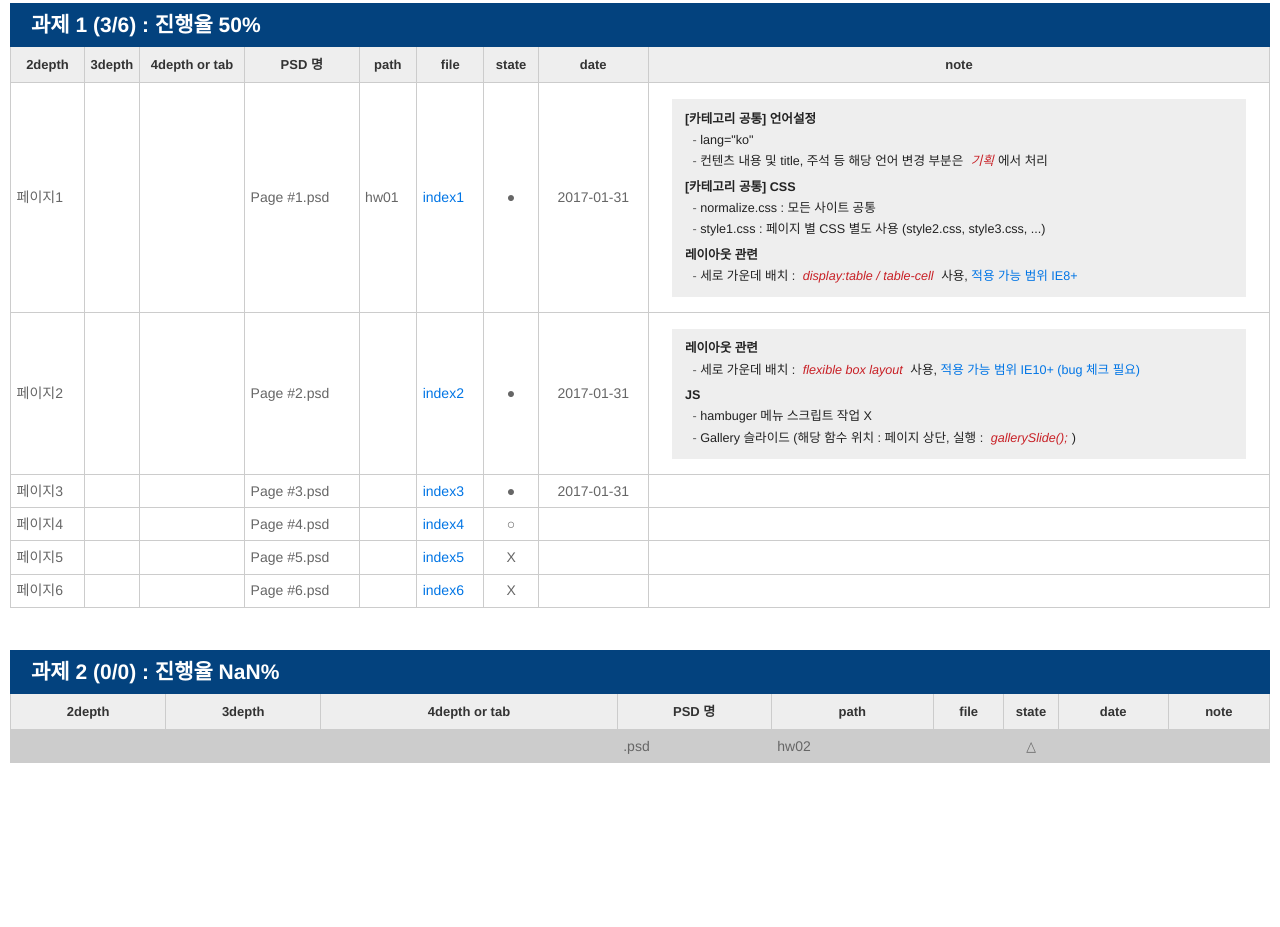
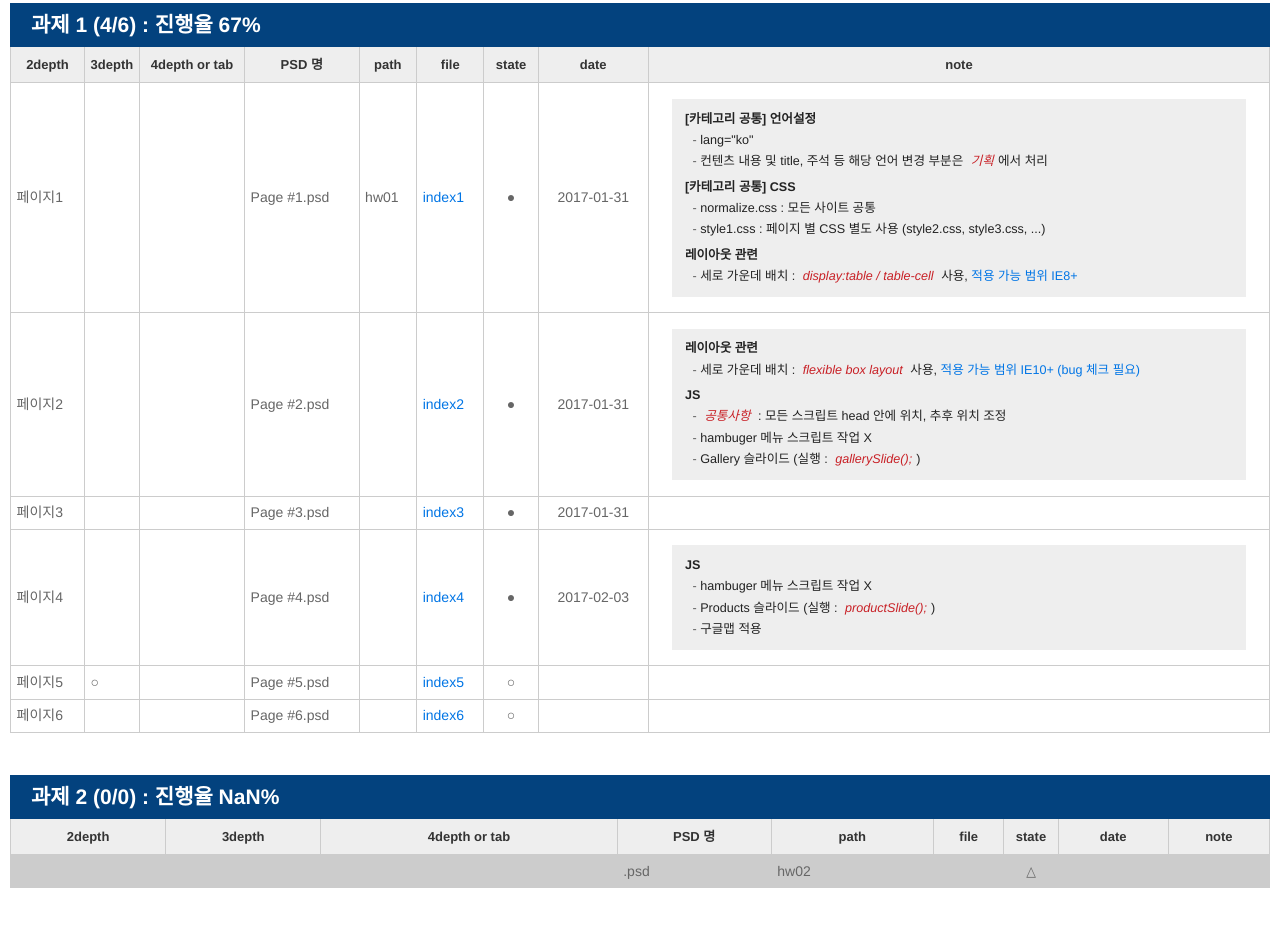
Before and after one commit to seong-jin/FDS3-homework, a plain HTML site: page list.html in a window 1280 px wide. Shown: the part 435-1362 px from the top of the page. Before the commit the page ends 1268 px from the top, so only its background shows below. Drawn offline with nearby package versions, Linux system fonts and the light colour scheme.

Commit message:
리스트 수정

```diff
--- a/list.html
+++ b/list.html
@@ -141,8 +141,9 @@ section table .line-through {text-decoration:line-through}
 									<dd>세로 가운데 배치 : <em>flexible box layout</em> 사용, <a href="http://caniuse.com/#search=flex" target="_blank">적용 가능 범위 IE10+ (bug 체크 필요)</a>
 									</dd>
 									<dt>JS</dt>
+									<dd><em>공통사항</em> : 모든 스크립트 head 안에 위치, 추후 위치 조정</dd>
 									<dd>hambuger 메뉴 스크립트 작업 X</dd>
-									<dd>Gallery 슬라이드 (해당 함수 위치 : 페이지 상단, 실행 : <em>gallerySlide();</em>)</dd>
+									<dd>Gallery 슬라이드 (실행 : <em>gallerySlide();</em>)</dd>
 								</dl>
 							</td>
 						</tr>
@@ -166,20 +167,25 @@ section table .line-through {text-decoration:line-through}
 							<td>Page #4.psd</td>
 							<td class="path"></td>
 							<td class="file"><a href="#">index4</a></td>
-							<td class="stat">○</td>
-							<td class="date"></td>
+							<td class="stat">●</td>
+							<td class="date">2017-02-03</td>
 							<td class="note">
-
+								<dl>
+									<dt>JS</dt>
+									<dd>hambuger 메뉴 스크립트 작업 X</dd>
+									<dd>Products 슬라이드 (실행 : <em>productSlide();</em>)</dd>
+									<dd>구글맵 적용</dd>
+								</dl>
 							</td>
 						</tr>
 						<tr>
 							<td class="tit">페이지5</td>
-							<td></td>
+							<td>○</td>
 							<td></td>
 							<td>Page #5.psd</td>
 							<td class="path"></td>
 							<td class="file"><a href="#">index5</a></td>
-							<td class="stat">X</td>
+							<td class="stat">○</td>
 							<td class="date"></td>
 							<td class="note">
 
@@ -192,7 +198,7 @@ section table .line-through {text-decoration:line-through}
 							<td>Page #6.psd</td>
 							<td class="path"></td>
 							<td class="file"><a href="#">index6</a></td>
-							<td class="stat">X</td>
+							<td class="stat">○</td>
 							<td class="date"></td>
 							<td class="note">
 
```
